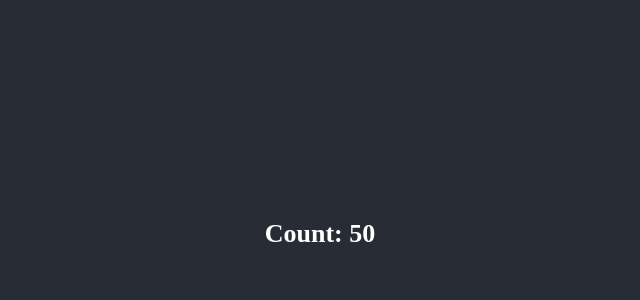
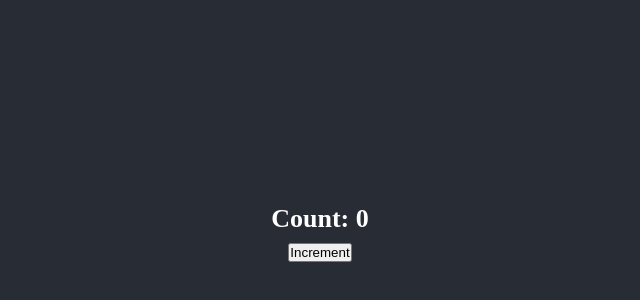
Before and after one commit to okcl/ReactDevelhope, a React (Create React App) app: page / in a window 1280 px wide. Shown: the part 166-466 px from the top of the page, without its empty margins (320-960 px from the left). Built offline with nearby package versions, Linux system fonts and the light colour scheme.

Commit message:
ClickCounter component with increment button

```diff
--- a/src/App.jsx
+++ b/src/App.jsx
@@ -5,7 +5,7 @@
   return (
     <div className="App">
       <header className="App-header">
-        <Counter initalValue={20} incrementBy={2} timeout={500}/>
+        <Counter />
       </header>
     </div>
   );
--- /dev/null
+++ b/src/ClickCounter.jsx
@@ -0,0 +1,25 @@
+import React from "react";
+
+class ClickCounter extends React.Component {
+
+    state = {
+        count: 0
+    }
+
+    handleCounterIncrement = () => {
+        this.setState(state => {
+            return {
+                count: state.count + 1,
+            }
+        })
+    }
+
+    render () {
+        return <div>
+            <h1>Count: {this.state.count}</h1>
+            <button onClick={this.handleCounterIncrement}>Increment</button>
+        </div>
+    }
+}
+
+export default ClickCounter
--- a/src/Counter.jsx
+++ b/src/Counter.jsx
@@ -1,29 +1,13 @@
 import React from "react";
-import CounterDisplay from "./CounterDisplay";
+import ClickCounter from "./ClickCounter";
 
 class Counter extends React.Component {
-    state = {
-        count: this.props.initalValue ?? 0
-    }
 
-    componentDidMount() {
-        this.interval = setInterval(() => {
-            this.setState((state) => {
-                return {
-                    count: state.count + (this.props.incrementBy ?? 1),
-                }
-            })
-        }, this.props.timeout ?? 1000)
-    }
-
-    componentWillUnmount() {
-        clearInterval(this.interval);
-    }
 
     render() {
         return (
             <div>
-                <CounterDisplay countState={this.state.count} />
+                <ClickCounter />
             </div>
         );
     }
--- a/src/CounterDisplay.jsx
+++ /dev/null
@@ -1,10 +0,0 @@
-import React from "react";
-
-class CounterDisplay extends React.Component {
-    render() {
-        return <h1>Count: {this.props.countState}</h1>
-
-    }
-}
-
-export default CounterDisplay
```
